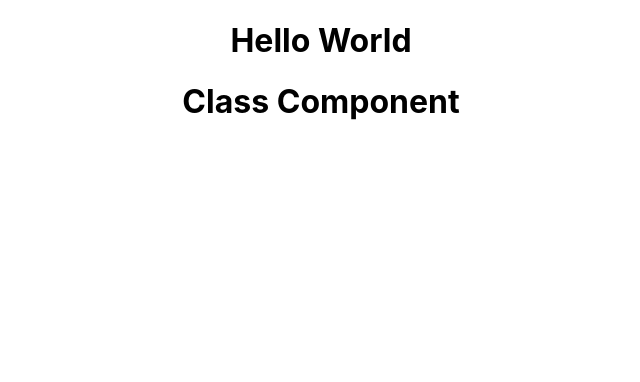
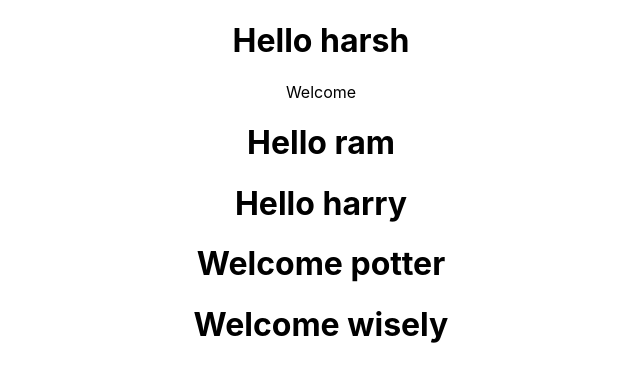
Before and after one commit to Harshal-Patil/reactlearn, a React (Create React App) app: page / in a window 1280 px wide. Shown: the top 382 px of the page, without its empty margins (319-959 px from the left). Built offline with nearby package versions, Linux system fonts and the light colour scheme.

Commit message:
funtion & class Props

```diff
--- a/src/App.js
+++ b/src/App.js
@@ -6,8 +6,13 @@ import Welcome from './components/Welcome';
 function App() {
   return (
     <div className="App">
-      <Greet/>
-      <Welcome/>
+      <Greet name="harsh">
+      <p>Welcome</p></Greet>
+      <Greet name="ram"/>
+      <Greet name="harry"/>
+      <Welcome name="potter"/>
+      <Welcome name="wisely"/>
+
     </div>
   );
 }
--- a/src/components/Greet.js
+++ b/src/components/Greet.js
@@ -1,7 +1,12 @@
 import React, { Component } from 'react'
 
-function Greet(){
-    return<h1>Hello World</h1>
+const Greet = props =>{
+    console.log(props)
+    return (
+    <div>
+    <h1>Hello {props.name}</h1>
+     {props.children}
+     </div>
+    )
 }
-
 export default Greet
--- a/src/components/Welcome.js
+++ b/src/components/Welcome.js
@@ -1,10 +1,10 @@
 import React, { Component } from 'react'
 
-export class Welcome extends Component {
+ class Welcome extends Component {
     render() {
         return (
             <div>
-                <h1>Class Component</h1>
+                <h1>Welcome {this.props.name}</h1>
             </div>
         )
     }
```
